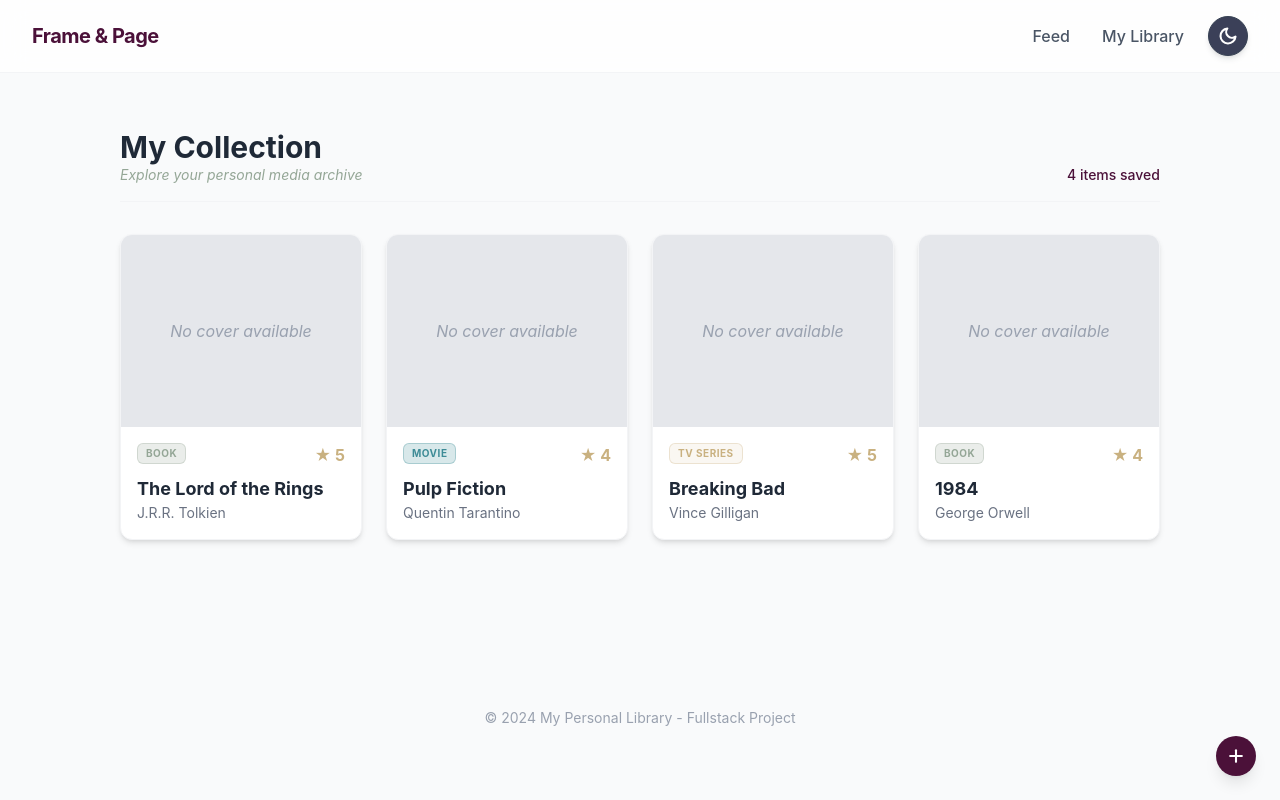
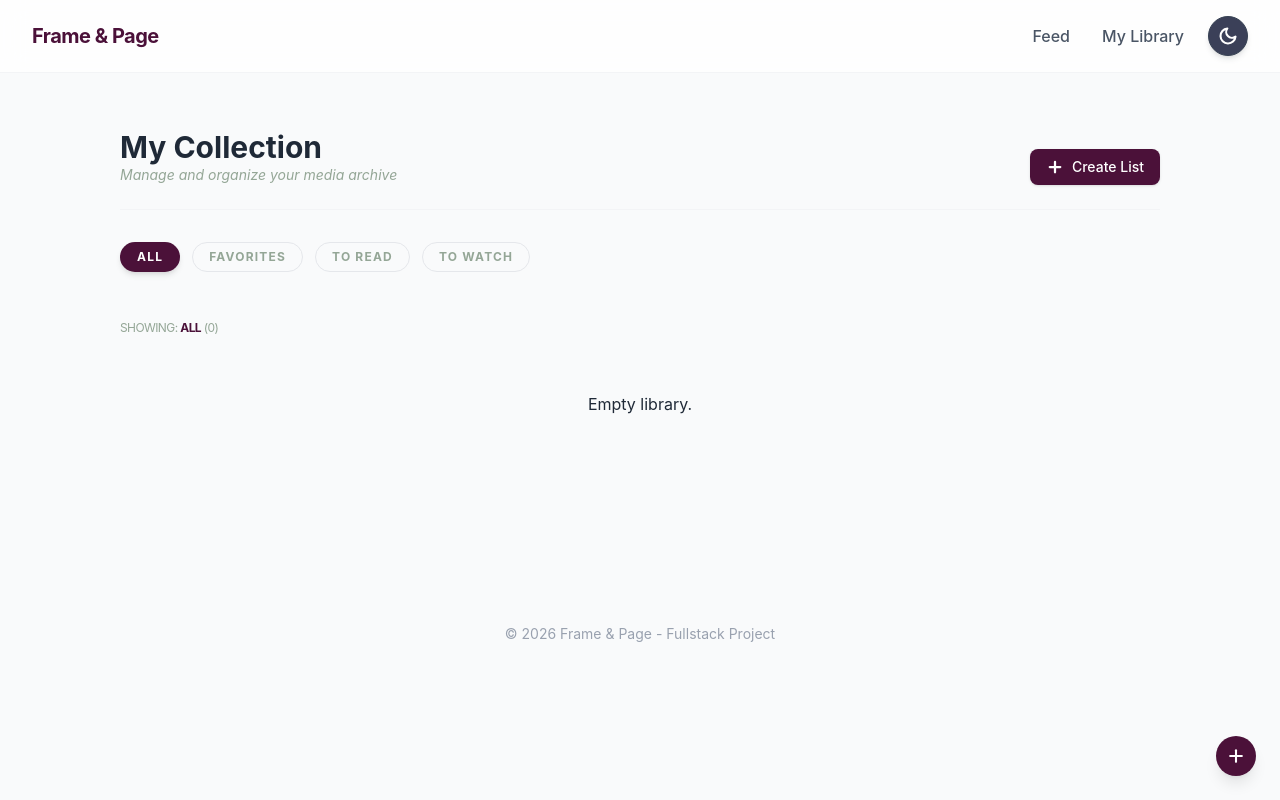
Before and after one commit to ainoadura/fullstack-project, a React (Vite) app in the folder frontend/: page /library in a window 1280 px wide. Built offline with nearby package versions, Linux system fonts and the light colour scheme.

Commit message:
style: remove hero buttons and clean up Home page layout

```diff
--- a/frontend/src/App.tsx
+++ b/frontend/src/App.tsx
@@ -3,9 +3,11 @@ import { MainLayout } from './components/MainLayout';
 import { Home } from './pages/Home'
 import { Library } from './pages/Library'
 import { AddContent } from './pages/AddContent'
+import { MediaProvider } from './context/MediaContext';
 
 function App() {
   return (
+    <MediaProvider> {/* Envuelve todo con esto */}
       <MainLayout>
         <Routes>
           <Route path="/" element={<Home />} />
@@ -13,7 +15,7 @@ function App() {
           <Route path="/add" element={<AddContent />} />
         </Routes>
       </MainLayout>
+    </MediaProvider>
   );
 }
-
 export default App
--- a/frontend/src/components/Button.tsx
+++ b/frontend/src/components/Button.tsx
@@ -8,13 +8,10 @@ export const Button = ({ children, variant = 'primary', className = '', ...props
   const baseStyles = "px-4 py-2 rounded-lg font-medium transition-all active:scale-95 shadow-sm cursor-pointer";
 
   const variants = {
-    /* Primary: Tu Color 1 (Vino) en modo claro / Color 5 (Dorado) en modo oscuro */
     primary: "bg-primary dark:bg-gold text-white dark:text-bg-dark hover:opacity-90",
 
-    /* Secondary: Tu Color 2 (Azul Grisáceo) suave */
     secondary: "bg-gray-200 dark:bg-secondary text-gray-800 dark:text-gray-200 hover:bg-gray-300 dark:hover:opacity-80",
 
-    /* Danger: Rojo estándar pero suavizado para tu paleta */
     danger: "bg-red-600 text-white hover:bg-red-700"
   };
 
--- a/frontend/src/components/MainLayout.tsx
+++ b/frontend/src/components/MainLayout.tsx
@@ -43,7 +43,7 @@ export const MainLayout = ({ children }: MainLayoutProps) => {
       </Link>
 
       <footer className="py-10 text-center text-gray-400 dark:text-muted text-sm">
-        © 2024 My Personal Library - Fullstack Project
+        © 2026 Frame & Page - Fullstack Project
       </footer>
     </div>
   );
--- a/frontend/src/components/MediaCard.tsx
+++ b/frontend/src/components/MediaCard.tsx
@@ -1,17 +1,38 @@
 import { Badge } from './Badge';
 
 interface MediaCardProps {
+  id: number;
   title: string;
   type: 'BOOK' | 'MOVIE' | 'TV_SERIES';
   rating: number;
   coverUrl?: string;
   authorOrDirector?: string;
+  onDelete: () => void; // Esta es la conexión para borrar
 }
 
-export const MediaCard = ({ title, type, rating, coverUrl, authorOrDirector }: MediaCardProps) => {
+export const MediaCard = ({ title, type, rating, coverUrl, authorOrDirector, onDelete }: MediaCardProps) => {
   return (
-    /* bg-card-light y dark:bg-card-dark (Color 2 profundo) */
-    <div className="bg-card-light dark:bg-card-dark rounded-xl shadow-md overflow-hidden border border-gray-100 dark:border-gray-800 hover:shadow-lg transition-all">
+    <div className="group relative bg-card-light dark:bg-card-dark rounded-xl shadow-md overflow-hidden border border-gray-100 dark:border-gray-800 hover:shadow-lg transition-all">
+
+      {/* BOTÓN DE BORRAR */}
+      <button
+        className="absolute top-2 right-2 z-10 p-2 bg-bg-dark/50 backdrop-blur-md text-gray-300 rounded-full opacity-0 group-hover:opacity-100 transition-all cursor-pointer hover:text-red-400 hover:bg-bg-dark shadow-lg border border-white/10"
+        title="Delete"
+        onClick={(e) => {
+          e.stopPropagation();
+          if(confirm(`¿Borrar "${title}"?`)) {
+            onDelete();
+          }
+        }}
+      >
+        <svg xmlns="http://w3.org" width="14" height="14" viewBox="0 0 24 24" fill="none" stroke="currentColor" strokeWidth="3" strokeLinecap="round" strokeLinejoin="round">
+          <path d="M3 6h18"></path>
+          <path d="M19 6v14c0 1-1 2-2 2H7c-1 0-2-1-2-2V6"></path>
+          <path d="M8 6V4c0-1 1-2 2-2h4c1 0 2 1 2 2v2"></path>
+        </svg>
+      </button>
+
+      {/* Imagen */}
       <div className="h-48 bg-gray-200 dark:bg-secondary/50 overflow-hidden">
         {coverUrl ? (
           <img src={coverUrl} alt={title} className="w-full h-full object-cover" />
@@ -21,15 +42,14 @@ export const MediaCard = ({ title, type, rating, coverUrl, authorOrDirector }: M
           </div>
         )}
       </div>
+
+      {/* Contenido */}
       <div className="p-4">
         <div className="flex justify-between items-start mb-2">
           <Badge type={type} />
-          {/* text-gold es tu Color 5 (Dorado) */}
           <span className="text-gold font-bold">★ {rating}</span>
         </div>
-        {/* text-text-light y dark:text-text-dark */}
         <h3 className="font-bold text-lg truncate text-text-light dark:text-text-dark">{title}</h3>
-        {/* text-muted-light y dark:text-muted (Color 4) */}
         <p className="text-sm text-gray-500 dark:text-muted">{authorOrDirector}</p>
       </div>
     </div>
--- a/frontend/src/components/MediaList.tsx
+++ b/frontend/src/components/MediaList.tsx
@@ -5,27 +5,17 @@ interface MediaListProps {
   items: MediaItem[];
 }
 
-export const MediaList = ({ items }: MediaListProps) => {
-  if (items.length === 0) {
-    return (
-      /*
-         Estado Vacío:
-         Light: bg-gray-50 con borde gris
-         Dark: bg-secondary/20 con borde muted (Color 4)
-      */
-      <div className="text-center p-20 bg-gray-50 dark:bg-secondary/10 rounded-2xl border-2 border-dashed border-gray-200 dark:border-muted/30 transition-colors">
-        <p className="text-muted-light dark:text-muted text-lg font-medium">
-          Your collection is empty. Start adding some content!
-        </p>
-      </div>
-    );
-  }
+export const MediaList = ({ items, onDelete }: { items: any[], onDelete: (id: number) => void }) => {
+  if (items.length === 0) return <div className="text-center p-10 dark:text-white">Empty library.</div>;
 
   return (
-    <div className="grid grid-cols-1 sm:grid-cols-2 lg:grid-cols-3 xl:grid-cols-4 gap-6">
+    <div className="grid grid-cols-1 sm:grid-cols-2 lg:grid-cols-4 gap-6">
       {items.map((item) => (
-        /* Al usar {...item} pasamos todas las propiedades tipadas a MediaCard */
-        <MediaCard key={item.id} {...item} />
+        <MediaCard
+          key={item.id}
+          {...item}
+          onDelete={() => onDelete(item.id)} // Pasamos la orden de borrar
+        />
       ))}
     </div>
   );
--- /dev/null
+++ b/frontend/src/context/MediaContext.tsx
@@ -0,0 +1,45 @@
+import React, { createContext, useContext, useState } from 'react';
+
+interface MediaItem {
+  id: number;
+  title: string;
+  type: 'BOOK' | 'MOVIE' | 'TV_SERIES';
+  rating: number;
+  authorOrDirector: string;
+  list: string;
+  review?: string;
+}
+
+interface MediaContextType {
+  items: MediaItem[];
+  addItem: (item: MediaItem) => void;
+  deleteItem: (id: number) => void;
+}
+
+const MediaContext = createContext<MediaContextType | undefined>(undefined);
+
+export const MediaProvider = ({ children }: { children: React.ReactNode }) => {
+  const [items, setItems] = useState<MediaItem[]>([]); // Empezamos vacío
+
+  const addItem = (item: MediaItem) => {
+    setItems((prev) => [...prev, item]);
+  };
+
+  const deleteItem = (id: number) => {
+    setItems((prev) => prev.filter((i) => i.id !== id));
+  };
+
+  return (
+    <MediaContext.Provider value={{ items, addItem, deleteItem }}>
+      {children}
+    </MediaContext.Provider>
+  );
+};
+
+export const useMedia = () => {
+  const context = useContext(MediaContext);
+  if (!context) {
+    throw new Error('useMedia debe ser usado dentro de un MediaProvider');
+  }
+  return context;
+};
--- a/frontend/src/pages/AddContent.tsx
+++ b/frontend/src/pages/AddContent.tsx
@@ -1,6 +1,7 @@
 import React, { useState } from 'react';
 import { Button } from '../components/Button';
-import { InputField } from '../components/InputField'; // Importamos tu componente tipado
+import { InputField } from '../components/InputField';
+import { useMedia } from '../context/MediaContext';
 
 type MediaType = 'BOOK' | 'MOVIE' | 'TV_SERIES';
 
@@ -10,16 +11,26 @@ interface FormData {
   authorOrDirector: string;
   rating: number;
   review: string;
+  list: string;
+  pagesOrDuration: string;
 }
 
 export const AddContent = () => {
+  const { addItem } = useMedia();
+
   const [formData, setFormData] = useState<FormData>({
     title: '',
     type: 'BOOK',
     authorOrDirector: '',
     rating: 5,
-    review: ''
+    review: '',
+    list: 'Favorites',
+    pagesOrDuration: ''
   });
+
+  const [myLists, setMyLists] = useState(["Favorites", "To Read", "To Watch"]);
+  const [isCreatingList, setIsCreatingList] = useState(false);
+  const [newListName, setNewListName] = useState('');
 
   const handleChange = (e: React.ChangeEvent<HTMLInputElement | HTMLSelectElement | HTMLTextAreaElement>) => {
     const { name, value } = e.target;
@@ -29,85 +40,114 @@ export const AddContent = () => {
     });
   };
 
+  const handleCreateList = () => {
+    if (newListName.trim() && !myLists.includes(newListName)) {
+      setMyLists([...myLists, newListName]);
+      setFormData({ ...formData, list: newListName });
+      setNewListName('');
+      setIsCreatingList(false);
+    }
+  };
+
+
   const handleSubmit = (e: React.FormEvent) => {
     e.preventDefault();
-    console.log('Saving new content:', formData);
-    alert(`Success! "${formData.title}" has been saved. 🚀`);
+    addItem({ ...formData, id: Date.now() });
+    alert(`"${formData.title}" saved to Frame & Page!`);
+    setFormData({ title: '', type: 'BOOK', authorOrDirector: '', rating: 5, review: '', list: 'Favorites', pagesOrDuration: '' });
   };
 
   return (
-    /* bg-card-light y dark:bg-card-dark (Color 2) */
-    <div className="max-w-2xl mx-auto p-8 bg-card-light dark:bg-card-dark mt-10 rounded-2xl shadow-xl border border-gray-100 dark:border-gray-800 transition-colors">
-      <h2 className="text-3xl font-bold text-text-light dark:text-text-dark mb-6">Add New Content</h2>
+    <div className="max-w-2xl mx-auto p-8 bg-card-light dark:bg-card-dark mt-10 rounded-2xl shadow-xl border border-gray-100 dark:border-gray-800">
+      <h2 className="text-3xl font-bold text-text-light dark:text-text-dark mb-6">Add New Story</h2>
 
-      <form onSubmit={handleSubmit} className="space-y-6">
-        {/* Category Selector */}
+      <form onSubmit={handleSubmit} className="space-y-5">
+        {/* Categoría y Lista (Fila) */}
+        <div className="grid grid-cols-1 md:grid-cols-2 gap-4">
           <div>
             <label className="block text-sm font-semibold text-text-light dark:text-text-dark mb-2">Category</label>
-          <select
-            name="type"
-            value={formData.type}
-            onChange={handleChange}
-            className="w-full p-3 rounded-lg border border-gray-300 dark:border-gray-700 bg-bg-light dark:bg-bg-dark text-text-light dark:text-text-dark focus:ring-2 focus:ring-primary dark:focus:ring-gold outline-none transition-all"
-          >
-            <option value="BOOK">📖 Book</option>
-            <option value="MOVIE">🎬 Movie</option>
-            <option value="TV_SERIES">📺 TV Series</option>
+            <select name="type" value={formData.type} onChange={handleChange} className="w-full p-3 rounded-lg border border-gray-300 dark:border-gray-700 bg-bg-light dark:bg-bg-dark text-text-light dark:text-text-dark outline-none focus:ring-2 focus:ring-primary dark:focus:ring-gold">
+              <option value="BOOK"> Book</option>
+              <option value="MOVIE"> Movie</option>
+              <option value="TV_SERIES"> TV Series</option>
             </select>
           </div>
+          <div>
+            <label className="block text-sm font-semibold text-text-light dark:text-text-dark mb-2">List</label>
+            {!isCreatingList ? (
+              <div className="flex gap-2">
+                <select
+                  name="list"
+                  value={formData.list}
+                  onChange={handleChange}
+                  className="flex-1 p-3 rounded-lg border border-gray-300 dark:border-gray-700 bg-bg-light dark:bg-bg-dark text-text-light dark:text-text-dark outline-none focus:ring-2 focus:ring-primary dark:focus:ring-gold"
+                >
+                  {myLists.map(list => <option key={list} value={list}>{list}</option>)}
+                </select>
+                <Button type="button" variant="primary" onClick={() => setIsCreatingList(true)} className="px-4 font-bold">
+                  Create
+                </Button>
+              </div>
+            ) : (
+              <div className="flex gap-2">
+                <input
+                  type="text"
+                  placeholder="New list..."
+                  value={newListName}
+                  onChange={(e) => setNewListName(e.target.value)}
+                  className="flex-1 p-3 rounded-lg border border-primary dark:border-gold bg-bg-light dark:bg-bg-dark text-text-light dark:text-text-dark outline-none"
+                  autoFocus
+                />
+                <Button type="button" onClick={handleCreateList}>Add</Button>
+                <button type="button" onClick={() => setIsCreatingList(false)} className="text-gray-400 px-1">✕</button>
+              </div>
+            )}
+          </div>
+        </div>
 
-        {/* Title usando tu InputField */}
-        <InputField
-          label="Title"
-          name="title"
-          value={formData.title}
-          onChange={handleChange}
-          placeholder="Enter title..."
-          required
-        />
+        {/* Datos Principales */}
+        <InputField label="Title" name="title" value={formData.title} onChange={handleChange} placeholder="The Great Gatsby, Inception..." required />
 
-        {/* Author/Director usando tu InputField dinámico */}
+        <div className="grid grid-cols-1 md:grid-cols-2 gap-4">
           <InputField
             label={formData.type === 'BOOK' ? 'Author' : 'Director'}
             name="authorOrDirector"
             value={formData.authorOrDirector}
             onChange={handleChange}
-          placeholder={formData.type === 'BOOK' ? 'Author name' : 'Director name'}
+            placeholder="Name..."
           />
+          <InputField
+            label={formData.type === 'BOOK' ? 'Pages' : 'Duration (min)'}
+            name="pagesOrDuration"
+            value={formData.pagesOrDuration}
+            onChange={handleChange}
+            placeholder={formData.type === 'BOOK' ? '320' : '120'}
+          />
+        </div>
 
-        {/* Rating */}
-        <InputField
-          label="Rating (1-5)"
-          type="number"
-          name="rating"
-          min="1"
-          max="5"
-          value={formData.rating}
-          onChange={handleChange}
-        />
+        {/* Puntuación y Reseña */}
+        <div>
+          <label className="block text-sm font-semibold text-text-light dark:text-text-dark mb-2">Rating (1-5 Stars)</label>
+          <input type="range" name="rating" min="1" max="5" step="1" value={formData.rating} onChange={handleChange} className="w-full h-2 bg-gray-200 rounded-lg appearance-none cursor-pointer accent-primary dark:accent-gold" />
+          <div className="flex justify-between text-xs text-muted-light dark:text-muted mt-1 px-1">
+            <span>1</span><span>2</span><span>3</span><span>4</span><span>5</span>
+          </div>
+        </div>
 
-        {/* Review */}
         <div>
-          <label className="block text-sm font-semibold text-text-light dark:text-text-dark mb-2">Your Review</label>
+          <label className="block text-sm font-semibold text-text-light dark:text-text-dark mb-2">Review</label>
           <textarea
             name="review"
             value={formData.review}
             onChange={handleChange}
-            rows={4}
-            className="w-full p-3 rounded-lg border border-gray-300 dark:border-gray-700 bg-bg-light dark:bg-bg-dark text-text-light dark:text-text-dark outline-none focus:ring-2 focus:ring-primary dark:focus:ring-gold transition-all"
-            placeholder="Write what you thought..."
-          ></textarea>
+            rows={3}
+            className="w-full p-3 rounded-lg border border-gray-300 dark:border-gray-700 bg-bg-light dark:bg-bg-dark text-text-light dark:text-text-dark outline-none focus:ring-2 focus:ring-primary dark:focus:ring-gold"
+            placeholder="What did you think about it?"
+          />
         </div>
 
-        <div className="flex gap-4 pt-4">
-          <Button type="submit" className="flex-1">Save Content</Button>
-          <Button
-            type="button"
-            variant="secondary"
-            onClick={() => setFormData({title:'', type:'BOOK', authorOrDirector:'', rating:5, review:''})}
-          >
-            Clear
-          </Button>
+        <div className="flex gap-4 pt-2">
+          <Button type="submit" className="flex-1">Save</Button>
         </div>
       </form>
     </div>
--- a/frontend/src/pages/Home.tsx
+++ b/frontend/src/pages/Home.tsx
@@ -1,8 +1,12 @@
 import { Button } from '../components/Button';
 import { MediaCard } from '../components/MediaCard';
 import { Link } from 'react-router-dom';
+import { useMedia } from '../context/MediaContext';
 
 export const Home = () => {
+  const { items, deleteItem } = useMedia();
+  const latestItems = items.slice(-3).reverse();
+
   return (
     <div className="space-y-12 pb-10">
       <section className="relative h-[450px] w-full overflow-hidden rounded-3xl shadow-2xl">
@@ -26,44 +30,27 @@ export const Home = () => {
           <p className="text-lg text-gray-200 max-w-md mb-8 leading-relaxed">
             All your favorite books, movies, and TV series organized in one beautiful space.
           </p>
-          <div className="flex gap-4">
-            <Link to="/library">
-              <Button className="px-8 py-3">
-                View My Library
-              </Button>
-            </Link>
-            <Link to="/add">
-              <Button variant="secondary" className="px-8 py-3 bg-white/10 text-white backdrop-blur-md hover:bg-white/20 border-none">
-                Add Review
-              </Button>
-            </Link>
-          </div>
         </div>
       </section>
 
       <section className="px-2">
         <h2 className="text-3xl font-bold text-text-light dark:text-text-dark mb-8">Recently Added</h2>
 
-        <div className="grid grid-cols-1 md:grid-cols-2 lg:grid-cols-3 gap-8">
-          <MediaCard
-            title="The Lord of the Rings"
-            type="BOOK"
-            rating={5}
-            authorOrDirector="J.R.R. Tolkien"
-          />
-          <MediaCard
-            title="Pulp Fiction"
-            type="MOVIE"
-            rating={4}
-            authorOrDirector="Quentin Tarantino"
-          />
-          <MediaCard
-            title="The Bear"
-            type="TV_SERIES"
-            rating={5}
-            authorOrDirector="Christopher Storer"
-          />
-        </div>
+        {items.length === 0 ? (
+          <div className="p-10 border-2 border-dashed border-gray-200 dark:border-gray-800 rounded-2xl text-center text-gray-400">
+            No updates yet. Go to "Add Content" to start your collection!
+          </div>
+        ) : (
+          <div className="grid grid-cols-1 md:grid-cols-2 lg:grid-cols-3 gap-8">
+            {latestItems.map((item: any) => (
+              <MediaCard
+                key={item.id}
+                {...item}
+                onDelete={() => deleteItem(item.id)}
+              />
+            ))}
+          </div>
+        )}
       </section>
     </div>
   );
--- a/frontend/src/pages/Library.tsx
+++ b/frontend/src/pages/Library.tsx
@@ -1,38 +1,103 @@
-import { MediaCard } from '../components/MediaCard';
-
-const DUMMY_DATA = [
-  { id: 1, title: "The Lord of the Rings", type: "BOOK" as const, rating: 5, authorOrDirector: "J.R.R. Tolkien" },
-  { id: 2, title: "Pulp Fiction", type: "MOVIE" as const, rating: 4, authorOrDirector: "Quentin Tarantino" },
-  { id: 3, title: "Breaking Bad", type: "TV_SERIES" as const, rating: 5, authorOrDirector: "Vince Gilligan" },
-  { id: 4, title: "1984", type: "BOOK" as const, rating: 4, authorOrDirector: "George Orwell" },
-];
+import { useState } from 'react';
+import { Button } from '../components/Button';
+import { MediaList } from '../components/MediaList';
+import { DetailModal } from '../components/DetailModal';
+import { InputField } from '../components/InputField';
+import { useMedia } from '../context/MediaContext';
 
 export const Library = () => {
+  const { items, deleteItem } = useMedia();
+
+  const [activeFilter, setActiveFilter] = useState("All");
+  const [myLists, setMyLists] = useState(["All", "Favorites", "To Read", "To Watch"]);
+  const [isModalOpen, setIsModalOpen] = useState(false);
+  const [newListName, setNewListName] = useState('');
+
+  const handleCreateList = (e: React.FormEvent) => {
+    e.preventDefault();
+    if (newListName.trim() && !myLists.includes(newListName)) {
+      setMyLists([...myLists, newListName]);
+      setNewListName('');
+      setIsModalOpen(false);
+    }
+  };
+
+  const filteredItems = activeFilter === "All"
+    ? items
+    : items.filter(item => item.list === activeFilter);
+
   return (
-    <div className="p-8">
-      <div className="flex justify-between items-end mb-8 border-b border-gray-100 dark:border-gray-800 pb-4">
+    <div className="p-8 space-y-8">
+      {/* CABECERA */}
+      <div className="flex flex-col md:flex-row justify-between items-start md:items-end border-b border-gray-100 dark:border-gray-800 pb-6 gap-4">
         <div>
           <h2 className="text-3xl font-bold text-text-light dark:text-text-dark">My Collection</h2>
-          <p className="text-muted-light dark:text-muted text-sm italic">
-            Explore your personal media archive
-          </p>
+          <p className="text-muted-light dark:text-muted text-sm italic">Manage and organize your media archive</p>
         </div>
-        <span className="text-primary dark:text-gold font-medium text-sm">
-          {DUMMY_DATA.length} items saved
-        </span>
+
+        <Button variant="primary" onClick={() => setIsModalOpen(true)} className="flex items-center gap-2 text-sm shadow-md">
+          <svg xmlns="http://w3.org" width="18" height="18" viewBox="0 0 24 24" fill="none" stroke="currentColor" strokeWidth="3" strokeLinecap="round" strokeLinejoin="round">
+            <line x1="12" y1="5" x2="12" y2="19"></line>
+            <line x1="5" y1="12" x2="19" y2="12"></line>
+          </svg>
+          Create List
+        </Button>
       </div>
 
-      <div className="grid grid-cols-1 sm:grid-cols-2 lg:grid-cols-3 xl:grid-cols-4 gap-6">
-        {DUMMY_DATA.map((item) => (
-          <MediaCard
-            key={item.id}
-            title={item.title}
-            type={item.type}
-            rating={item.rating}
-            authorOrDirector={item.authorOrDirector}
-          />
+      {/* FILTROS */}
+      <div className="flex flex-wrap gap-3">
+        {myLists.map((listName) => (
+          <button
+            key={listName}
+            onClick={() => setActiveFilter(listName)}
+            className={`px-4 py-1.5 rounded-full text-xs font-bold tracking-widest uppercase transition-all border
+              ${activeFilter === listName
+                ? 'bg-primary dark:bg-gold text-white dark:text-bg-dark border-transparent shadow-md'
+                : 'bg-transparent text-muted-light dark:text-muted border-gray-200 dark:border-gray-800 hover:border-primary dark:hover:border-gold'
+              }`}
+          >
+            {listName}
+          </button>
         ))}
       </div>
+
+      {/* INFO FILTRO Y BOTÓN BORRAR LISTA */}
+      <div className="pt-4">
+        <div className="flex justify-between items-center mb-4">
+          <p className="text-xs text-muted-light dark:text-muted uppercase tracking-tighter">
+            Showing: <span className="font-bold text-primary dark:text-gold">{activeFilter}</span> ({filteredItems.length})
+          </p>
+
+          {activeFilter !== "All" && (
+            <button
+              onClick={() => {
+                if(confirm(`Delete the list "${activeFilter}"?`)) {
+                  setMyLists(myLists.filter(l => l !== activeFilter));
+                  setActiveFilter("All");
+                }
+              }}
+              className="p-4 bg-bg-dark/50 backdrop-blur-md text-gray-300 rounded-full transition-all cursor-pointer hover:text-red-400 hover:bg-bg-dark shadow-lg border border-white/10" title="Delete list"
+            >
+              <svg xmlns="http://w3.org" width="16" height="16" viewBox="0 0 24 24" fill="none" stroke="currentColor" strokeWidth="3" strokeLinecap="round" strokeLinejoin="round"><path d="M3 6h18"></path><path d="M19 6v14c0 1-1 2-2 2H7c-1 0-2-1-2-2V6"></path><path d="M8 6V4c0-1 1-2 2-2h4c1 0 2 1 2 2v2"></path></svg>
+            </button>
+          )}
+        </div>
+
+        <MediaList items={filteredItems} onDelete={deleteItem} />
+      </div>
+
+      <DetailModal isOpen={isModalOpen} onClose={() => setIsModalOpen(false)} title="New List">
+        <form onSubmit={handleCreateList} className="space-y-4">
+          <InputField
+            label="Name of your list"
+            value={newListName}
+            onChange={(e) => setNewListName(e.target.value)}
+            placeholder="e.g. Science Fiction"
+            autoFocus
+          />
+          <Button type="submit" className="w-full">Create</Button>
+        </form>
+      </DetailModal>
     </div>
   );
 };
```
Lines whose indentation alone changed are shown as unchanged.
